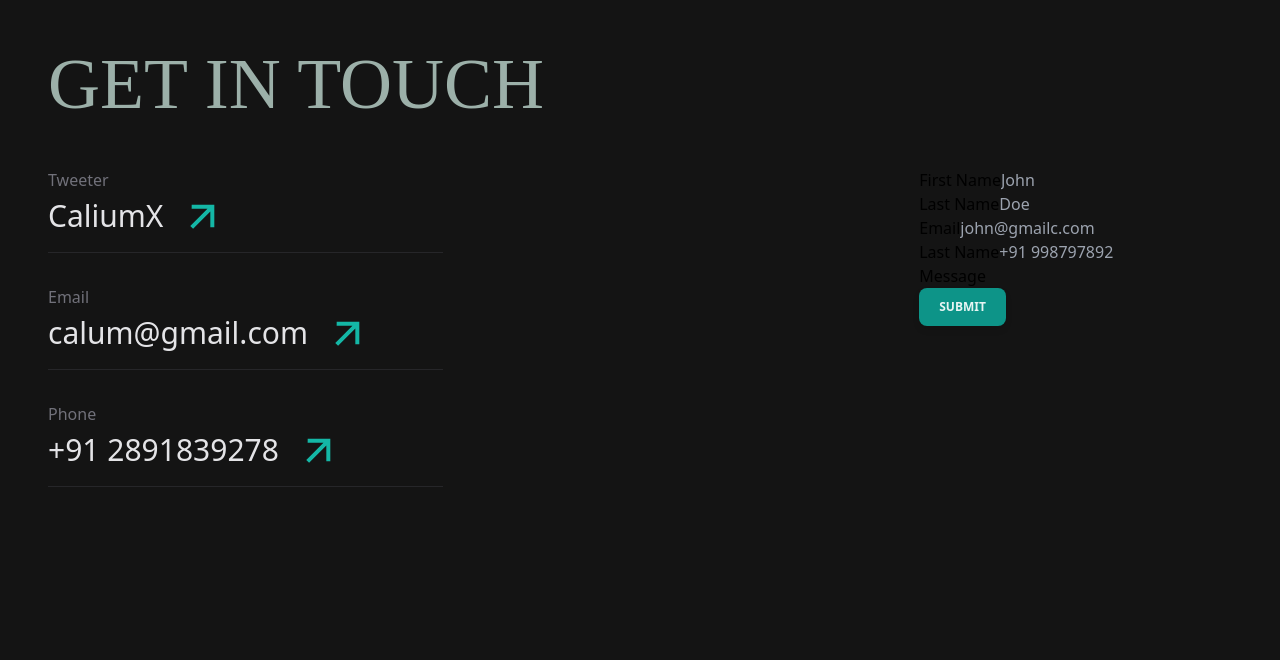
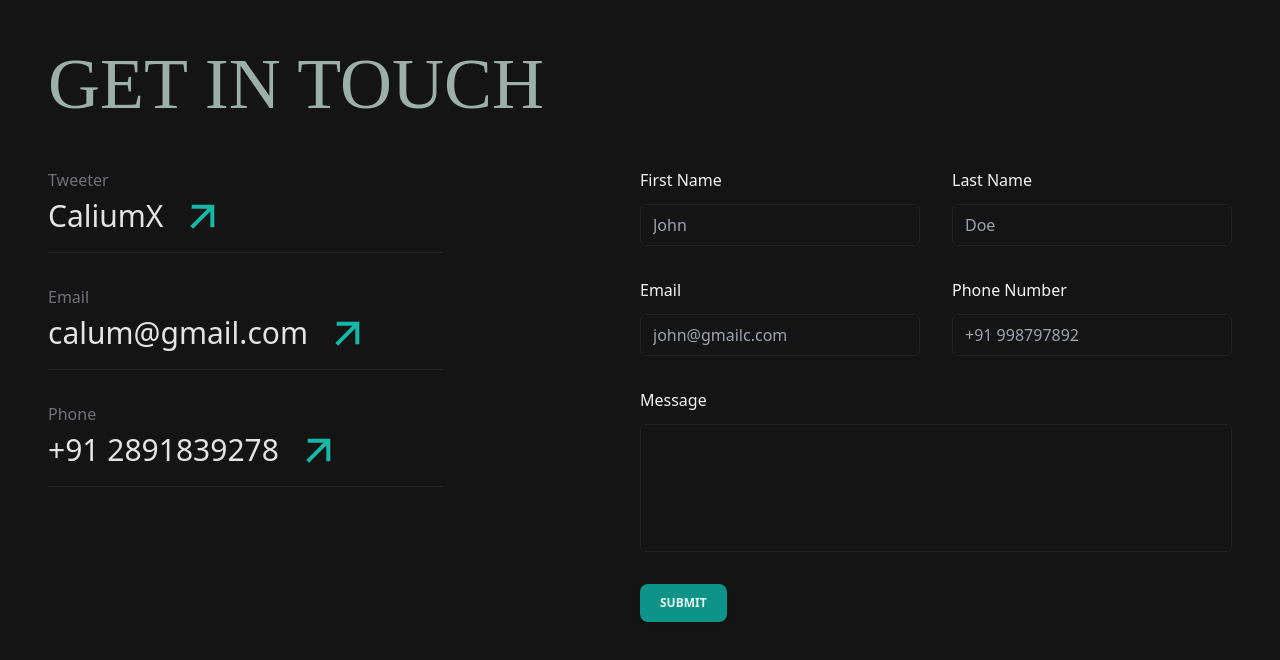
Before and after one commit to Artimus100/Caelum_LandingPage, an Astro site: page / in a window 1280 px wide. Shown: the part 6495-7155 px from the top of the page. Before the commit the page ends 7030 px from the top, so only its background shows below. Built offline with nearby package versions, Linux system fonts and the light colour scheme; Astro itself is replaced by a stand-in of ours; a web font is replaced by a local one.

Commit message:
GetInTouch section layout

```diff
--- a/src/section/GetInTouch.tsx
+++ b/src/section/GetInTouch.tsx
@@ -2,15 +2,15 @@ import Arrow from '../Assets/Arrow.svg'
 import { Button } from '../components/Button'
 export const GetInTouch = () => {
     const contactDetails = [{
-        lable : 'Tweeter',
-        value : 'CaliumX'
+        lable: 'Tweeter',
+        value: 'CaliumX'
     },
     {
-        lable : 'Email',
-        value : 'calum@gmail.com'
-    },{
-        lable : 'Phone',
-        value : '+91 2891839278'
+        lable: 'Email',
+        value: 'calum@gmail.com'
+    }, {
+        lable: 'Phone',
+        value: '+91 2891839278'
     }]
     return <div className="m-12 mt-48">
         <div className=''>
@@ -20,9 +20,9 @@ export const GetInTouch = () => {
             <div className='inline-flex w-1/3   '>
                 <div className='flex flex-col gap-8 w-full '>
                     {
-                    contactDetails.map(({lable, value}, index) => (
+                        contactDetails.map(({ lable, value }, index) => (
 
-                        <div  key={index} className='border-b-[1px] pb-3 border-b-zinc-600/30 inline-flex  flex-col  justify-between '>
+                            <div key={index} className='border-b-[1px] pb-3 border-b-zinc-600/30 inline-flex  flex-col  justify-between '>
                                 <h5 className='text-zinc-500'>{lable}</h5>
                                 <div className='inline-flex flex-row gap-4 items-center justify-start'>
                                     <h2 className='text-3xl text-zinc-200'>{value}</h2>
@@ -31,37 +31,40 @@ export const GetInTouch = () => {
                                     </div>
                                 </div>
                             </div>
-                    ) )
+                        ))
                     }
                 </div>
             </div>
-        <div>
-                <div>
-                        <div >
-                        <label htmlFor="firstName">First Name</label>
+            <div className='flex flex-col gap-8 w-1/2'>
+                <div className='flex flex-row items-center  gap-8'>
+                    <div className='flex flex-col w-1/2'>
+                        <label className='text-zinc-100 ' htmlFor="firstName">First Name</label>
                         <input type="text" placeholder='John' id='firstName' />
                     </div>
-                    <div>
-                        <label htmlFor="lAstName">Last Name</label>
+                    <div className='flex flex-col w-1/2'>
+                        <label className='text-zinc-100 ' htmlFor="lastName">Last Name</label>
                         <input type="text" placeholder='Doe' id='lastName' />
                     </div>
                 </div>
-                <div>
-                        <div>
-                        <label htmlFor="email">Email</label>
+                <div className='flex flex-row items-center  gap-8'>
+                    <div className='flex flex-col w-1/2'>
+                        <label className='text-zinc-100 ' htmlFor="email">Email</label>
                         <input type="email" placeholder='john@gmailc.com' id='email' />
                     </div>
-                    <div>
-                        <label htmlFor="phone">Last Name</label>
+                    <div className='flex flex-col w-1/2'>
+                        <label className='text-zinc-100 ' htmlFor="phone">Phone Number</label>
                         <input type="number" placeholder='+91 998797892' id='phone' />
                     </div>
                 </div>
-                    <div>
-                        <label htmlFor="message">Message</label>
-                        <input type="text" placeholder='' id='message' />
+                <div className='flex flex-col'>
+                    <label className='text-zinc-100 ' htmlFor="message">Message</label>
+                    <input className='h-32' type="text" placeholder='' id='message' />
                 </div>
+                <div className='inline-flex'>
+
                     <Button label='Submit' />
                 </div>
             </div>
         </div>
+    </div>
 }
--- a/src/style/global.css
+++ b/src/style/global.css
@@ -10,4 +10,22 @@
 input {
     all: unset; /* Resets all inherited and default styles */
     box-sizing: border-box; /* Ensures consistent box-sizing */
+    border: solid 1px;
+    border-color: #232323;
+    border-radius: 6px;
+    padding: 8px 12px;
+    margin-top: 12px;
+    forced-color-adjust: #D3FFCA;
   }
+
+  /* For most modern browsers */
+input[type="number"]::-webkit-inner-spin-button,
+input[type="number"]::-webkit-outer-spin-button {
+  -webkit-appearance: none;
+  margin: 0;
+}
+
+/* For Firefox */
+input[type="number"] {
+  -moz-appearance: textfield;
+}
```
Lines whose indentation alone changed are shown as unchanged.
